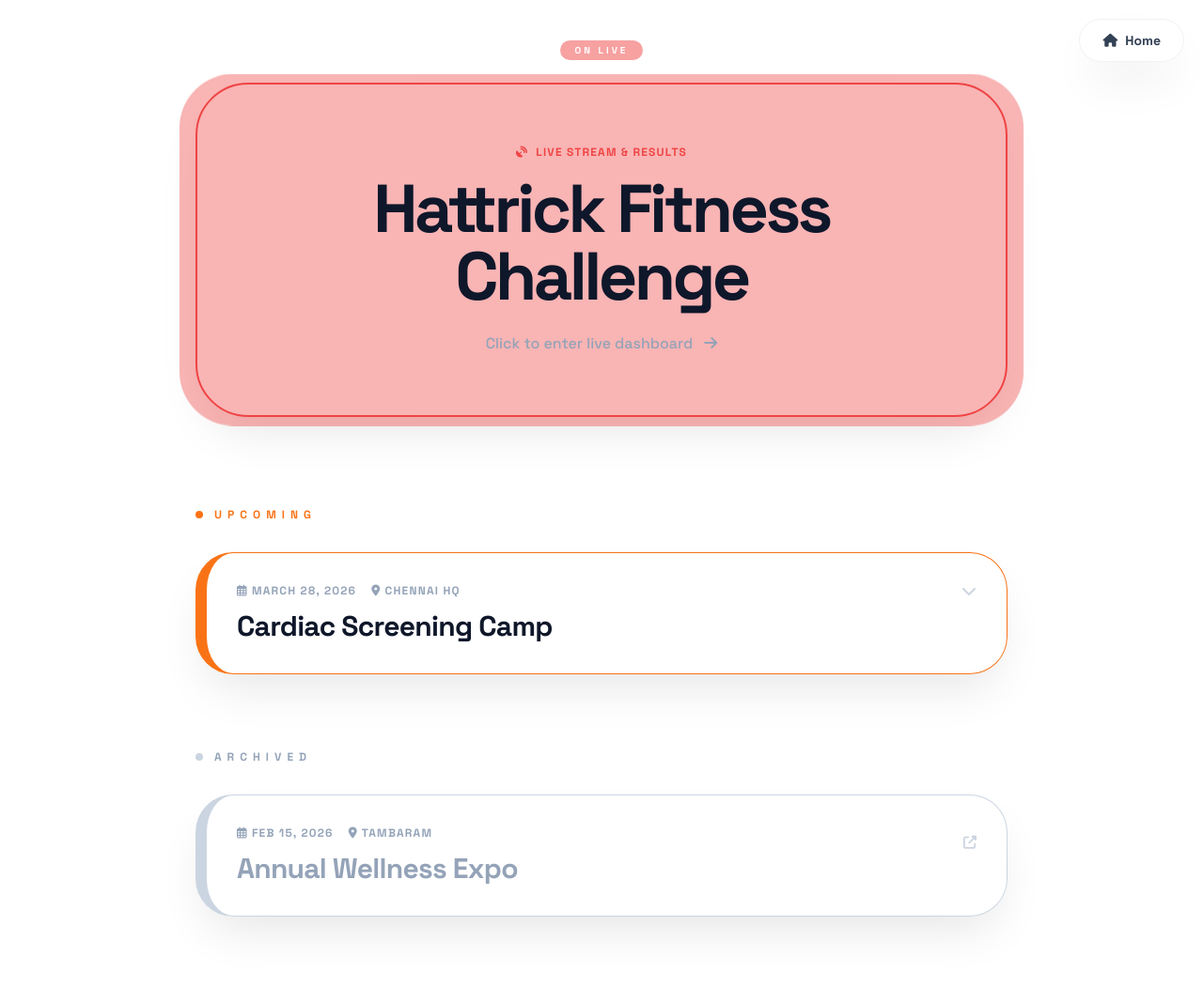
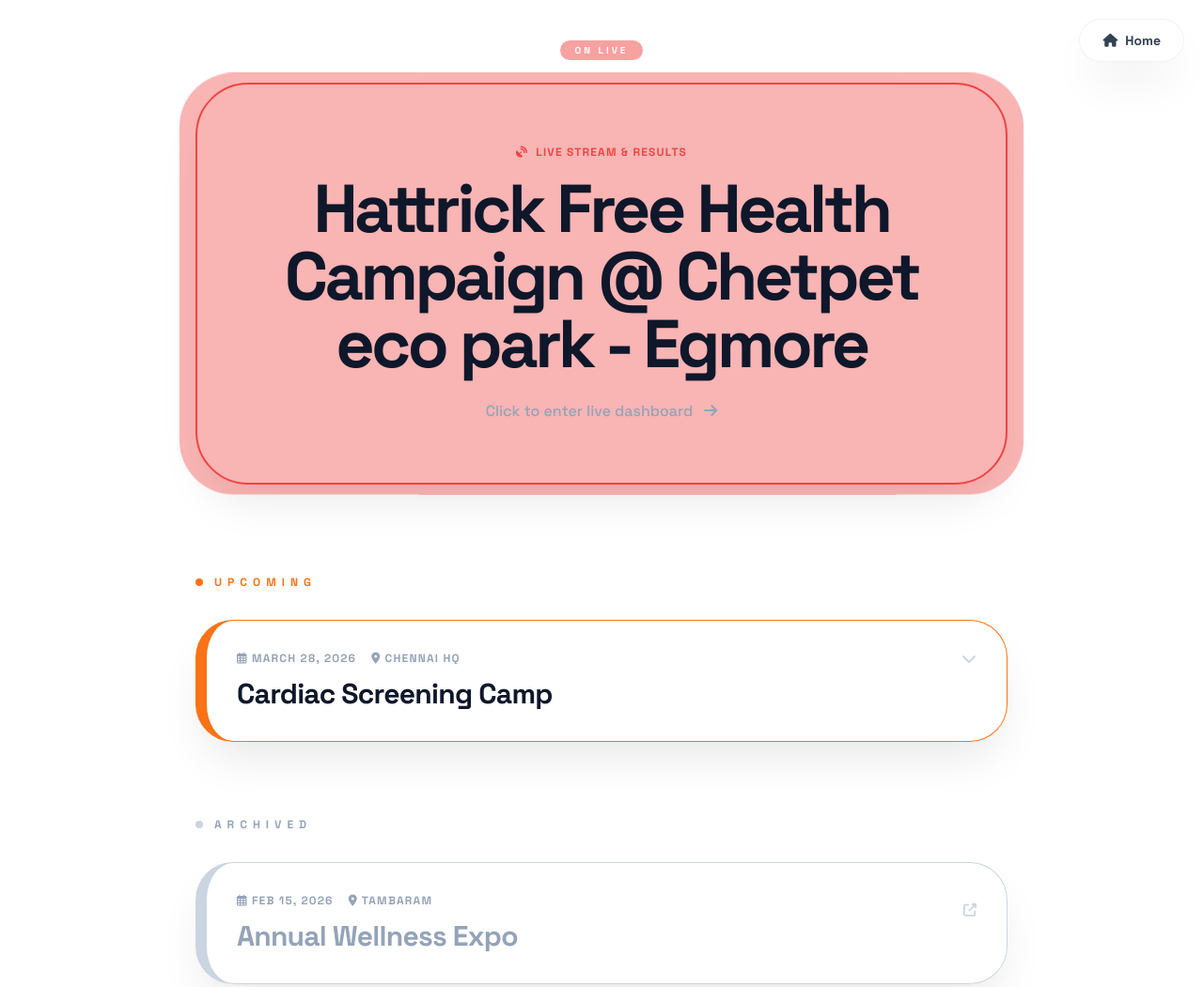
Before and after one commit to selvakalanchiam/ikass.in, a plain HTML site: page eventsofhattrick.html in a window 1280 px wide. Shown: the top 1051 px of the page at 94% size. Drawn offline with nearby package versions, Linux system fonts and the light colour scheme.

Commit message:
Update eventsofhattrick.html

```diff
--- a/eventsofhattrick.html
+++ b/eventsofhattrick.html
@@ -99,7 +99,7 @@ body {
                 <i class="fas fa-satellite-dish"></i> Live Stream & Results
             </div>
             <h1 class="text-5xl md:text-7xl font-black tracking-tighter text-slate-900 leading-none mb-6">
-                Hattrick Fitness Challenge
+                Hattrick Free Health Campaign @ Chetpet eco park - Egmore
             </h1>
             <p class="text-slate-400 font-medium">Click to enter live dashboard <i class="fas fa-arrow-right ml-2"></i></p>
         </a>
```
